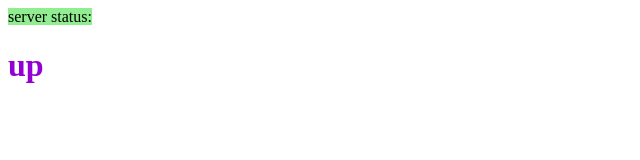
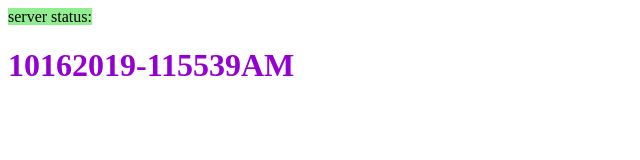
Before and after one commit to markthomas93/debug.gitpod.livereload, a website: page public/index.html in a window 1280 px wide. Shown: the whole page, without its empty margins (0-640 px from the left). Drawn offline with Linux system fonts and the light colour scheme.

Commit message:
working: gitpod | node livereload lite-server

```diff
--- a/public/index.html
+++ b/public/index.html
@@ -5,6 +5,6 @@
    <title></title>
     <body>
 	    <mark>server status:</mark>
-        <h1>up</h1>
+        <h1>10162019-115539AM</h1>
     </body>
 </html>
```
